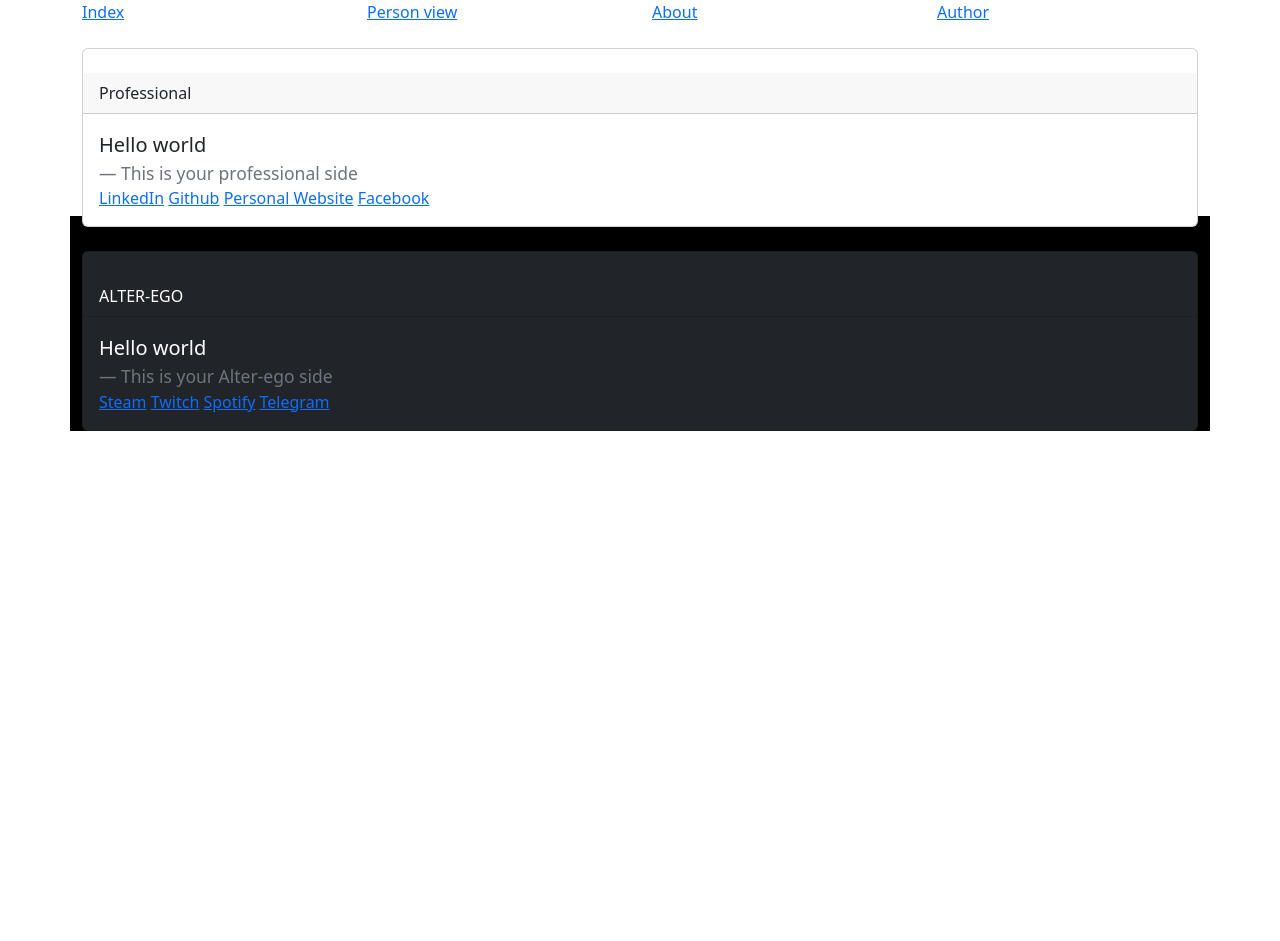
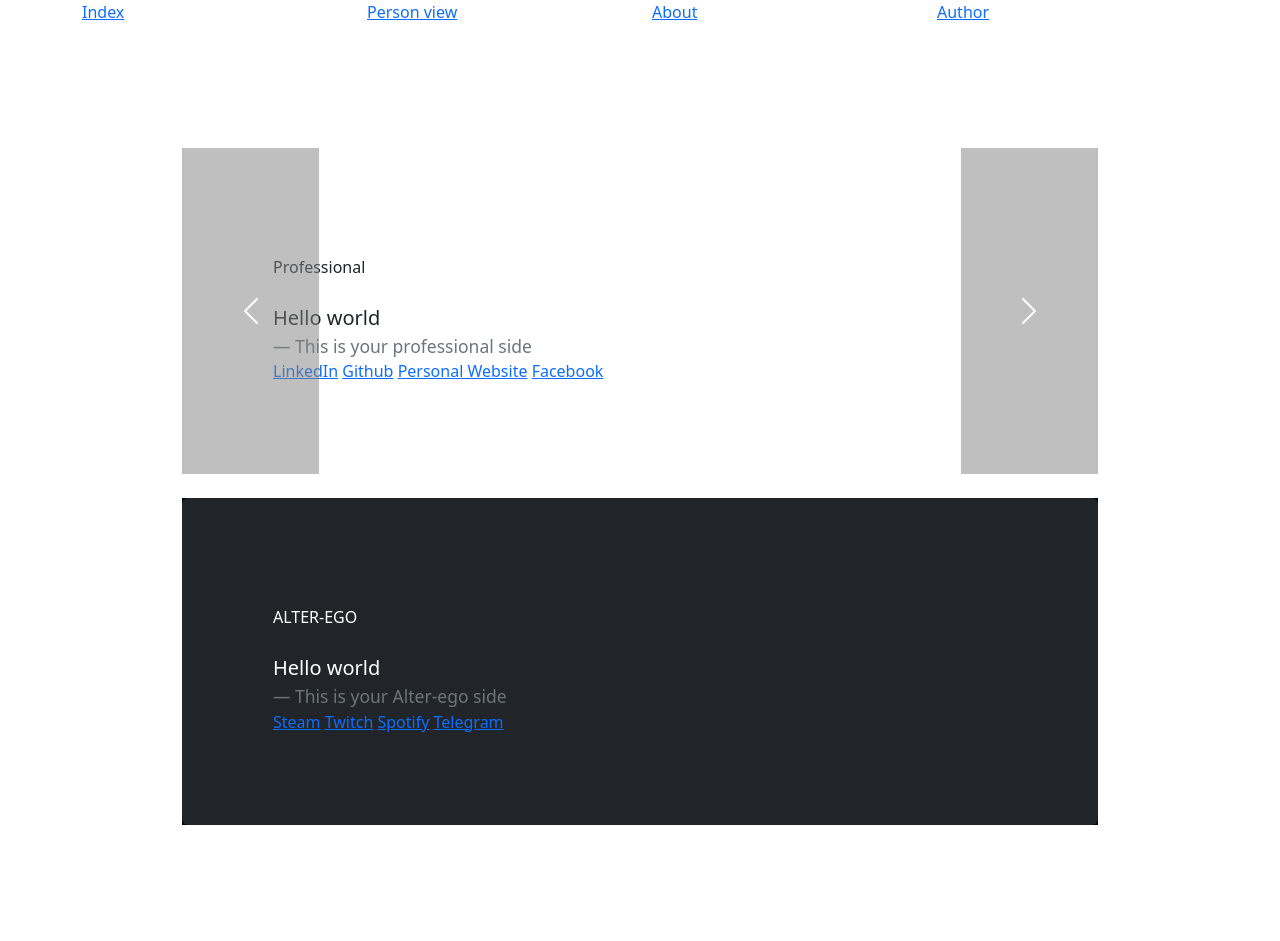
Before and after one commit to N0153128/noise-personal, a Django app: page / in a window 1280 px wide. Before the commit the page ends 431 px from the top, so only its background shows below. Run offline with Django 4.2, Linux system fonts and the light colour scheme; some libraries are stand-ins or nearby versions.

Commit message:
experimenting with carousel element on cards

```diff
--- a/main/templates/main.html
+++ b/main/templates/main.html
@@ -9,7 +9,7 @@
 <!--    <link rel="shortcut icon" type="image/png" href="{% static 'imgs/favicon.ico' %}"/>-->
 </head>
 <body>
-<div class="container grad" style="height: 100%">
+<div class="container" >
     <div class="row">
 <a href="{% url 'Main:index' %}" class="col-3">Index</a>
 <a href="{% url 'Main:person' 1 %}" class="col-3">Person view</a>
@@ -17,8 +17,9 @@
 <a href="{% url 'Main:author' %}" class="col-3">Author</a>
 </div>
     <br />
+    <div class="main-content">
   {% block content %} {% endblock %}
-
+    </div>
 </div>
 <script src="https://code.jquery.com/jquery-3.3.1.slim.min.js" integrity="sha384-q8i/X+965DzO0rT7abK41JStQIAqVgRVzpbzo5smXKp4YfRvH+8abtTE1Pi6jizo" crossorigin="anonymous"></script>
 <script src="https://cdnjs.cloudflare.com/ajax/libs/popper.js/1.14.7/umd/popper.min.js" integrity="sha384-UO2eT0CpHqdSJQ6hJty5KVphtPhzWj9WO1clHTMGa3JDZwrnQq4sF86dIHNDz0W1" crossorigin="anonymous"></script>
--- a/main/templates/main/index.html
+++ b/main/templates/main/index.html
@@ -1,6 +1,52 @@
 {% extends 'main.html' %}
 {% block content %}
-<div class="card">
+<div class="bg-area ">
+
+  <div id="carouselExampleIndicators" class="carousel slide">
+  <div class="carousel-indicators">
+    <button type="button" data-bs-target="#carouselExampleIndicators" data-bs-slide-to="0" class="active" aria-current="true" aria-label="Slide 1"></button>
+    <button type="button" data-bs-target="#carouselExampleIndicators" data-bs-slide-to="1" aria-label="Slide 2"></button>
+    <button type="button" data-bs-target="#carouselExampleIndicators" data-bs-slide-to="2" aria-label="Slide 3"></button>
+  </div>
+  <div class="carousel-inner">
+    <div class="carousel-item active">
+
+
+
+       <div class="card light">
+    <br />
+  <div class="card-header">
+    Professional
+  </div>
+  <div class="card-body">
+    <blockquote class="blockquote mb-0">
+      <p>Hello world</p>
+      <footer class="blockquote-footer">This is your professional side</cite></footer>
+    </blockquote>
+    <a href="">LinkedIn</a> <a href="">Github</a> <a href="">Personal Website</a> <a href="">Facebook</a>
+  </div>
+</div>
+    </div>
+    <div class="carousel-item">
+
+
+
+       <div class="card light">
+    <br />
+  <div class="card-header">
+    Professional
+  </div>
+  <div class="card-body">
+    <blockquote class="blockquote mb-0">
+      <p>Hello world</p>
+      <footer class="blockquote-footer">This is your professional side</cite></footer>
+    </blockquote>
+    <a href="">LinkedIn</a> <a href="">Github</a> <a href="">Personal Website</a> <a href="">Facebook</a>
+  </div>
+</div>
+    </div>
+    <div class="carousel-item">
+  <div class="card light">
     <br />
   <div class="card-header">
     Professional
@@ -14,8 +60,34 @@
   </div>
 </div>
 
+    </div>
+  </div>
+  <button class="carousel-control-prev" type="button" data-bs-target="#carouselExampleIndicators" data-bs-slide="prev">
+    <span class="carousel-control-prev-icon" aria-hidden="true"></span>
+    <span class="visually-hidden">Previous</span>
+  </button>
+  <button class="carousel-control-next" type="button" data-bs-target="#carouselExampleIndicators" data-bs-slide="next">
+    <span class="carousel-control-next-icon" aria-hidden="true"></span>
+    <span class="visually-hidden">Next</span>
+  </button>
+</div>
+
+<!--<div class="card">-->
+<!--    <br />-->
+<!--  <div class="card-header">-->
+<!--    Professional-->
+<!--  </div>-->
+<!--  <div class="card-body">-->
+<!--    <blockquote class="blockquote mb-0">-->
+<!--      <p>Hello world</p>-->
+<!--      <footer class="blockquote-footer">This is your professional side</cite></footer>-->
+<!--    </blockquote>-->
+<!--    <a href="">LinkedIn</a> <a href="">Github</a> <a href="">Personal Website</a> <a href="">Facebook</a>-->
+<!--  </div>-->
+<!--</div>-->
+
 <br />
-
+    <div class="alter-side-wrap">
 <div class="card text-bg-dark mb-3">
     <br />
   <div class="card-header">
@@ -24,10 +96,14 @@
   <div class="card-body">
     <blockquote class="blockquote mb-0">
       <p>Hello world</p>
-      <footer class="blockquote-footer">This is your Alter-ego side</cite></footer>
+      <footer class="blockquote-footer">This is your Alter-ego side</footer>
     </blockquote>
       <a href="">Steam</a> <a href="">Twitch</a> <a href="">Spotify</a> <a href="">Telegram</a>
   </div>
 </div>
+  </div>
 
+
+
+</div>
 {% endblock %}
--- a/static/main.css
+++ b/static/main.css
@@ -1,4 +1,49 @@
-.grad{
-  background-image: linear-gradient(white 50%, black 50%);
+.bg-area{
   height: 100%;
+  width: 100%
+  margin-bottom: 100px;
+  padding: 100px;
 }
+
+.card-header{
+    border: none;
+    background-color: unset;
+}
+
+.alter-side{
+    background-image: linear-gradient(to bottom, blue 10%, grey 90%);
+    background-repeat: no-repeat;
+    background-size: cover;
+    background-position: center;
+
+}
+
+.alter-side-wrap{
+  background-color: #000;
+  height: 100%;
+  width: 100%
+}
+
+{
+    height: 100%;
+    background-image: linear-gradient(to bottom, white, black);
+    background-repeat: no-repeat;
+    background-size: cover;
+    background-position: center;
+}
+
+.card{
+    border: none;
+    padding-top: 75px;
+    padding-bottom: 75px;
+    padding-right: 75px;
+    padding-left: 75px;
+}
+
+.light {
+    background-image: linear-gradient(white);
+}
+
+.carousel-control-prev, .carousel-control-next {
+    background-color: grey;
+}
```
